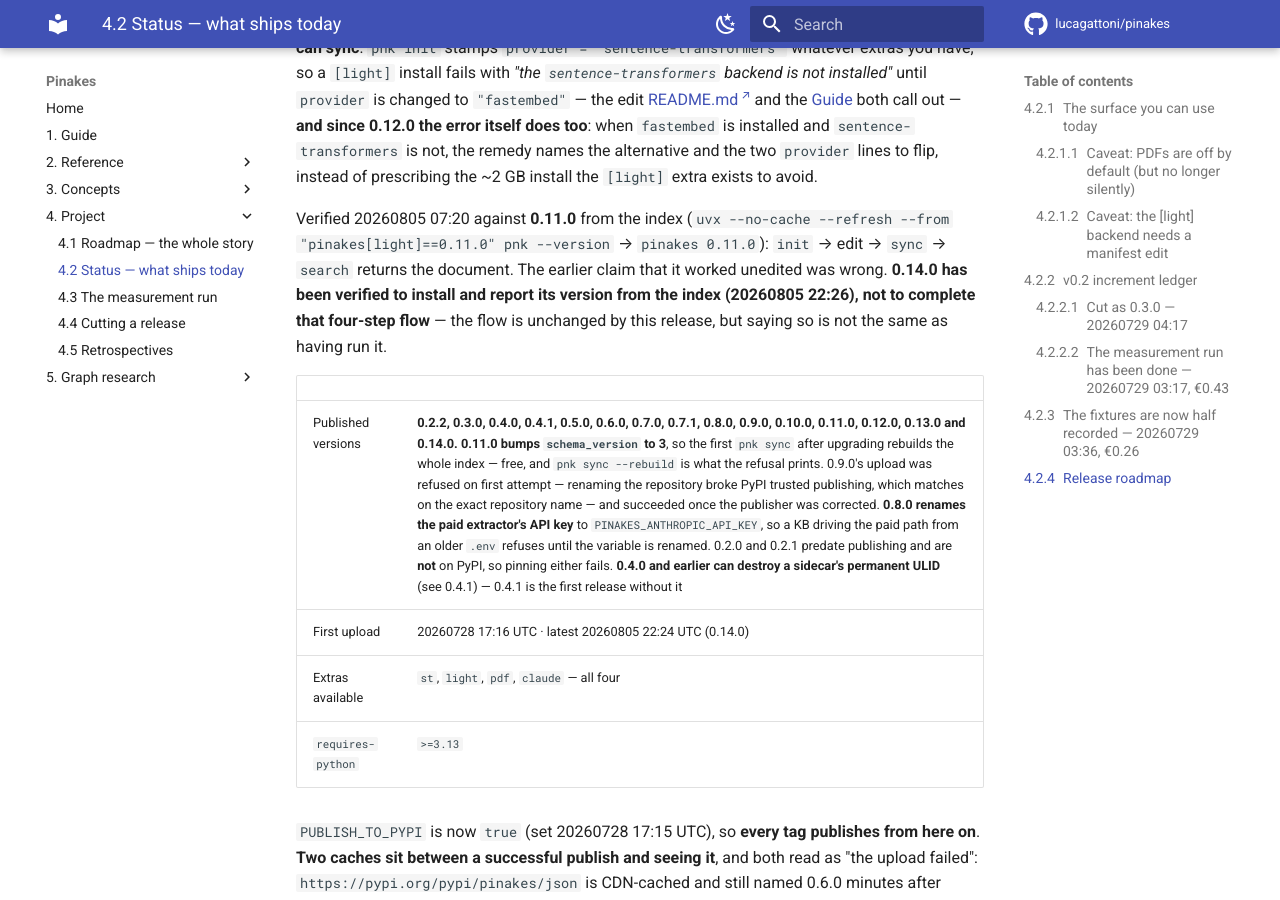
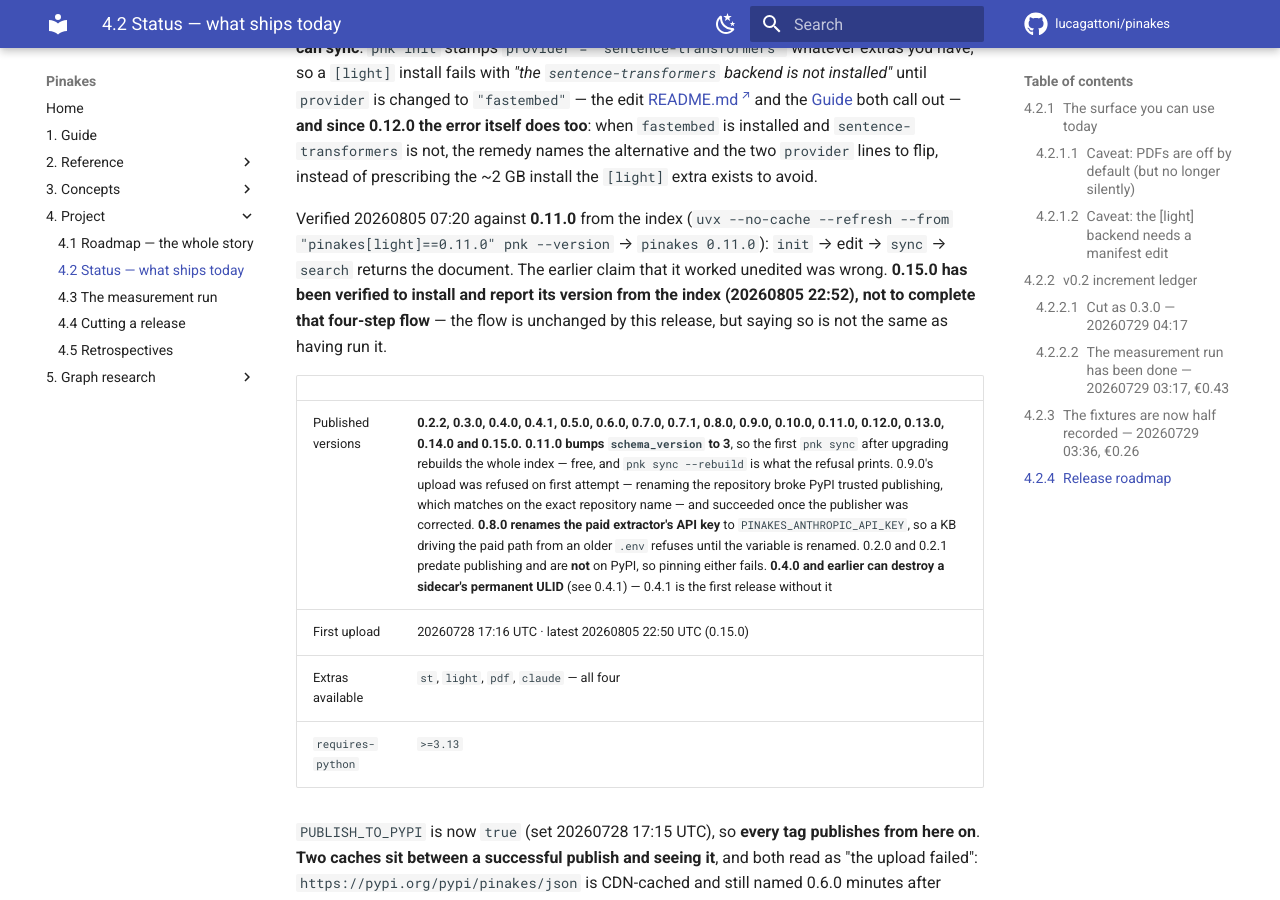
Before and after one commit to lucagattoni/Pinakes, an MkDocs documentation site: the page built from docs/STATUS.md, in a window 1280 px wide and 900 px high, scrolled down 17108 px. Built offline with MkDocs 1.6.1 and Material for MkDocs 9.7.7, drawn with Linux system fonts in a browser that asks for light colours; comment, search, counter and statistics services are not loaded.

Commit message:
Post-release sweep for 0.15.0
PyPI facts, writable only now that they are true: 0.15.0 published, latest upload
20260805 22:50 UTC, verified from the index and the GitHub release created.

Co-Authored-By: Claude Opus 5 (1M context) <noreply@anthropic.com>
Claude-Session: https://claude.ai/code/session_01TEnAme9YcVCvZZeqvpK7BR

```diff
--- a/docs/STATUS.md
+++ b/docs/STATUS.md
@@ -499,15 +499,15 @@ both call out — **and since 0.12.0 the error itself does too**: when `fastembe
 flip, instead of prescribing the ~2 GB install the `[light]` extra exists to avoid.
 
 Verified 20260805 07:20 against **0.11.0** from the index (`uvx --no-cache --refresh --from "pinakes[light]==0.11.0" pnk --version` → `pinakes 0.11.0`): `init` → edit → `sync` →
-`search` returns the document. The earlier claim that it worked unedited was wrong. **0.14.0 has
-been verified to install and report its version from the index (20260805 22:26), not to complete
+`search` returns the document. The earlier claim that it worked unedited was wrong. **0.15.0 has
+been verified to install and report its version from the index (20260805 22:52), not to complete
 that four-step flow** — the flow is unchanged by this release, but saying so is not the same as
 having run it.
 
 | | |
 |---|---|
-| Published versions | **0.2.2, 0.3.0, 0.4.0, 0.4.1, 0.5.0, 0.6.0, 0.7.0, 0.7.1, 0.8.0, 0.9.0, 0.10.0, 0.11.0, 0.12.0, 0.13.0 and 0.14.0.** **0.11.0 bumps `schema_version` to 3**, so the first `pnk sync` after upgrading rebuilds the whole index — free, and `pnk sync --rebuild` is what the refusal prints. 0.9.0's upload was refused on first attempt — renaming the repository broke PyPI trusted publishing, which matches on the exact repository name — and succeeded once the publisher was corrected. **0.8.0 renames the paid extractor's API key** to `PINAKES_ANTHROPIC_API_KEY`, so a KB driving the paid path from an older `.env` refuses until the variable is renamed. 0.2.0 and 0.2.1 predate publishing and are **not** on PyPI, so pinning either fails. **0.4.0 and earlier can destroy a sidecar's permanent ULID** (see 0.4.1) — 0.4.1 is the first release without it |
-| First upload | 20260728 17:16 UTC · latest 20260805 22:24 UTC (0.14.0) |
+| Published versions | **0.2.2, 0.3.0, 0.4.0, 0.4.1, 0.5.0, 0.6.0, 0.7.0, 0.7.1, 0.8.0, 0.9.0, 0.10.0, 0.11.0, 0.12.0, 0.13.0, 0.14.0 and 0.15.0.** **0.11.0 bumps `schema_version` to 3**, so the first `pnk sync` after upgrading rebuilds the whole index — free, and `pnk sync --rebuild` is what the refusal prints. 0.9.0's upload was refused on first attempt — renaming the repository broke PyPI trusted publishing, which matches on the exact repository name — and succeeded once the publisher was corrected. **0.8.0 renames the paid extractor's API key** to `PINAKES_ANTHROPIC_API_KEY`, so a KB driving the paid path from an older `.env` refuses until the variable is renamed. 0.2.0 and 0.2.1 predate publishing and are **not** on PyPI, so pinning either fails. **0.4.0 and earlier can destroy a sidecar's permanent ULID** (see 0.4.1) — 0.4.1 is the first release without it |
+| First upload | 20260728 17:16 UTC · latest 20260805 22:50 UTC (0.15.0) |
 | Extras available | `st`, `light`, `pdf`, `claude` — all four |
 | `requires-python` | `>=3.13` |
 
```
